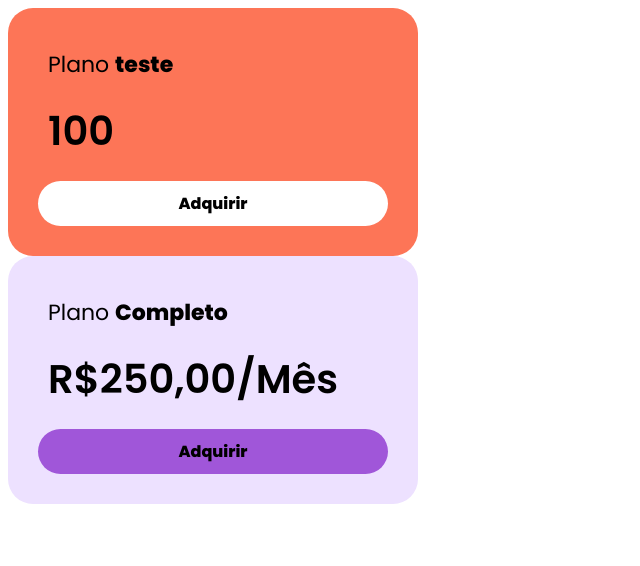
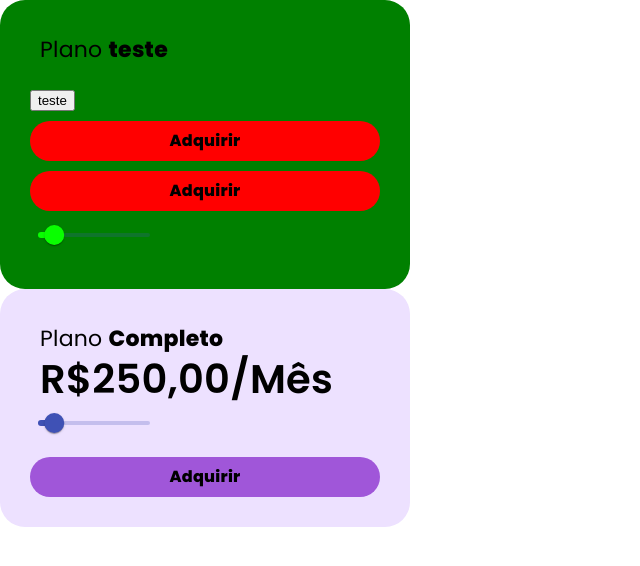
Before and after one commit to Vitormwxm/angular-basico-avancado, an Angular app in the folder fundamentos-do-angular/: page / in a window 1280 px wide. Shown: the top 566 px of the page, without its empty margins (0-640 px from the left). Built offline with nearby package versions, Linux system fonts and the light colour scheme.

Commit message:
utilizando host e ng-deep para mudar estilo de componentes externos

```diff
--- a/fundamentos-do-angular/angular.json
+++ b/fundamentos-do-angular/angular.json
@@ -37,9 +37,13 @@
               "src/assets"
             ],
             "styles": [
+              "@angular/material/prebuilt-themes/indigo-pink.css",
               "src/styles.scss"
             ],
             "scripts": [],
+            "stylePreprocessorOptions": {
+              "includePaths": ["src/styles"]
+            },
             "server": "src/main.server.ts",
             "prerender": true,
             "ssr": {
@@ -102,6 +106,7 @@
               "src/assets"
             ],
             "styles": [
+              "@angular/material/prebuilt-themes/indigo-pink.css",
               "src/styles.scss"
             ],
             "scripts": []
--- a/fundamentos-do-angular/package.json
+++ b/fundamentos-do-angular/package.json
@@ -12,10 +12,12 @@
   "private": true,
   "dependencies": {
     "@angular/animations": "^17.3.0",
+    "@angular/cdk": "^17.3.10",
     "@angular/common": "^17.3.0",
     "@angular/compiler": "^17.3.0",
     "@angular/core": "^17.3.0",
     "@angular/forms": "^17.3.0",
+    "@angular/material": "^17.3.10",
     "@angular/platform-browser": "^17.3.0",
     "@angular/platform-browser-dynamic": "^17.3.0",
     "@angular/platform-server": "^17.3.0",
--- a/fundamentos-do-angular/src/app/app.module.ts
+++ b/fundamentos-do-angular/src/app/app.module.ts
@@ -4,6 +4,7 @@
 import { AppRoutingModule } from './app-routing.module';
 import { AppComponent } from './app.component';
 import { CardsModule } from './cards/cards.module';
+import { provideAnimationsAsync } from '@angular/platform-browser/animations/async';
 
 
 @NgModule({
@@ -16,7 +17,8 @@
     CardsModule
   ],
   providers: [
-    provideClientHydration()
+    provideClientHydration(),
+    provideAnimationsAsync()
   ],
   bootstrap: [AppComponent]
 })
--- a/fundamentos-do-angular/src/app/cards/cards.module.ts
+++ b/fundamentos-do-angular/src/app/cards/cards.module.ts
@@ -4,7 +4,7 @@
 import { CardRoxoComponent } from '../components/card-roxo/card-roxo.component';
 import { CardButtonComponent } from '../components/card-button/card-button.component';
 import { CardRoxoButtonComponent } from '../components/card-roxo-button/card-roxo-button.component';
-
+import {MatSliderModule} from '@angular/material/slider';
 
 @NgModule({
   declarations: [
@@ -14,7 +14,8 @@
     CardRoxoButtonComponent
   ],
   imports: [
-    CommonModule
+    CommonModule,
+    MatSliderModule
   ],
   exports: [
     CardComponent,
--- a/fundamentos-do-angular/src/app/components/card-roxo/card-roxo.component.html
+++ b/fundamentos-do-angular/src/app/components/card-roxo/card-roxo.component.html
@@ -1,5 +1,8 @@
 <div class="card-roxo">
     <div class="card-roxo__plan card-roxo__item">Plano <b>Completo</b></div>
     <div class="card-roxo__price card-roxo__item">R$250,00/Mês</div>
+    <mat-slider min="1" max="5" step="0.5">
+        <input matSliderThumb value="1.5">
+    </mat-slider>
     <app-card-roxo-button></app-card-roxo-button>
 </div>
--- a/fundamentos-do-angular/src/app/components/card/card.component.html
+++ b/fundamentos-do-angular/src/app/components/card/card.component.html
@@ -1,5 +1,12 @@
 <div class="card">
     <div class="card__plan card__item">Plano <b>{{ planos.info.tipo}}</b></div>
-    <div class="card__price card__item">{{ planos.info.preco}}</div>
+    <div class="card__price card__item">{{ getFullPriceMessage()}}</div>
+    <button (click)="teste">teste</button>
     <app-card-button></app-card-button>
+    <app-card-button class="button2"></app-card-button>
+
+
+    <mat-slider min="1" max="5" step="0.5">
+        <input matSliderThumb value="1.5">
+    </mat-slider>
 </div>
--- a/fundamentos-do-angular/src/app/components/card/card.component.scss
+++ b/fundamentos-do-angular/src/app/components/card/card.component.scss
@@ -1,8 +1,9 @@
 @import url('https://fonts.googleapis.com/css2?family=Poppins:wght@100;400;600;800&family=Roboto+Mono:wght@100&display=swap');
+@import "_variable.scss";
 
 .card {
     max-width: 350px;
-    background-color: #fd7557;
+    background-color: $bgColor;
     border-radius: 25px;
     padding: 30px;
     font-family: 'Poppins', sans-serif;
@@ -30,3 +31,17 @@
         font-weight: bold;
     }
 }
+
+::ng-deep .card-button {
+    background-color: red !important;
+}
+
+:host ::ng-deep .mdc-slider__track--active_fill
+{
+    border-color:  rgb(9, 255, 0) !important;
+}
+
+:host ::ng-deep .mdc-slider__thumb-knob {
+    background-color: rgb(72, 255, 0) !important;
+    border-color: rgb(9, 255, 0) !important;
+}
--- a/fundamentos-do-angular/src/index.html
+++ b/fundamentos-do-angular/src/index.html
@@ -6,8 +6,10 @@
   <base href="/">
   <meta name="viewport" content="width=device-width, initial-scale=1">
   <link rel="icon" type="image/x-icon" href="favicon.ico">
+  <link href="https://fonts.googleapis.com/css2?family=Roboto:wght@300;400;500&display=swap" rel="stylesheet">
+  <link href="https://fonts.googleapis.com/icon?family=Material+Icons" rel="stylesheet">
 </head>
-<body>
+<body class="mat-typography">
   <app-root></app-root>
 </body>
 </html>
--- a/fundamentos-do-angular/src/styles.scss
+++ b/fundamentos-do-angular/src/styles.scss
@@ -1 +1,4 @@
 /* You can add global styles to this file, and also import other style files */
+
+html, body { height: 100%; }
+body { margin: 0; font-family: Roboto, "Helvetica Neue", sans-serif; }
--- /dev/null
+++ b/fundamentos-do-angular/src/styles/_variable.scss
@@ -0,0 +1 @@
+$bgColor: green;
```
Also changed, not shown: fundamentos-do-angular/src/styles/_global-overrides.scss (added), 1 other file (tests, documents, lock files or other folders).
